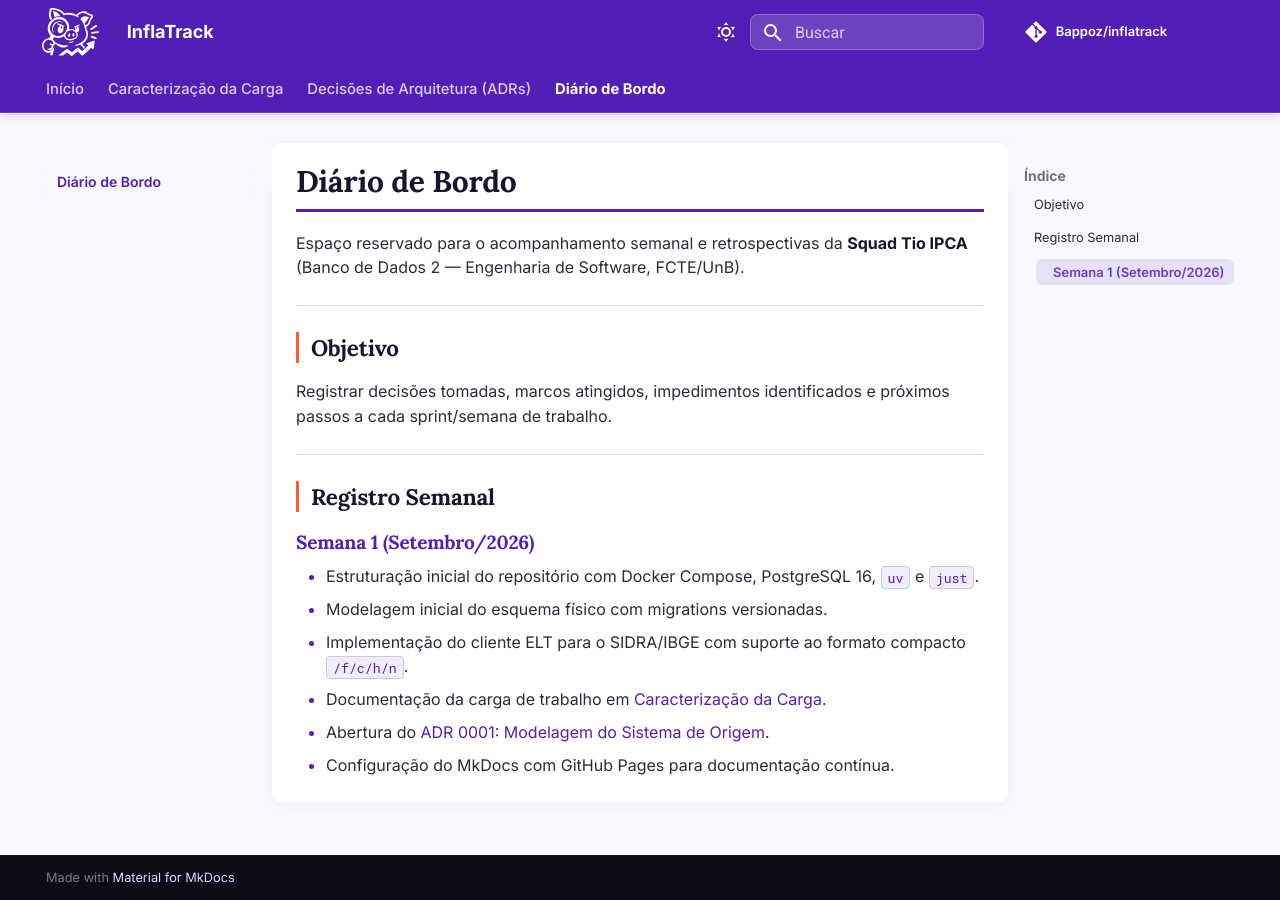
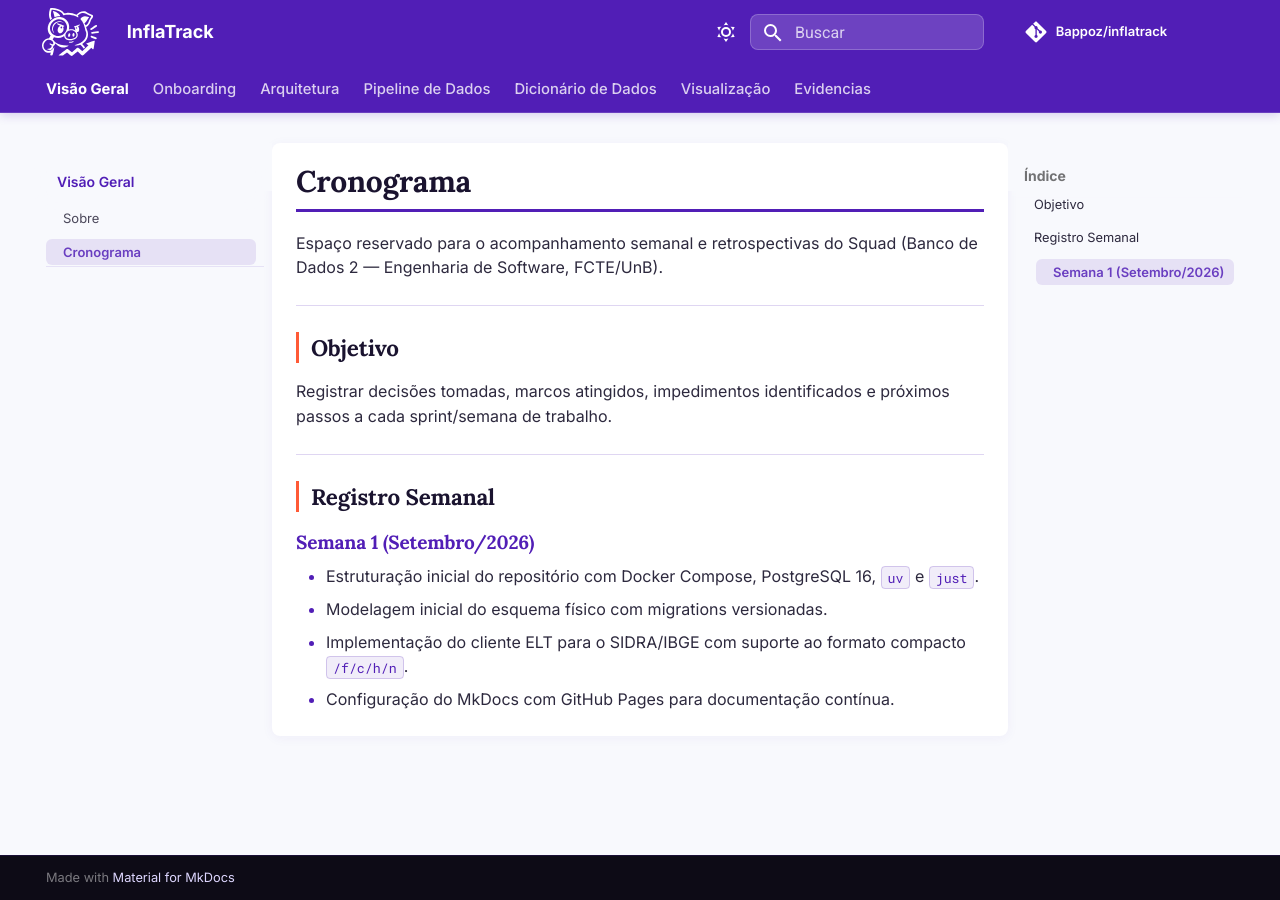
Before and after one commit to Bappoz/inflatrack, an MkDocs documentation site: the page built from docs/visaoGeral/cronograma.md, in a window 1280 px wide. Built offline with MkDocs 1.6.1 and Material for MkDocs 9.7.7, drawn with Linux system fonts in a browser that asks for light colours; comment, search, counter and statistics services are not loaded.

```diff
--- a/docs/diario/index.md
+++ b/docs/visaoGeral/cronograma.md
@@ -1,6 +1,6 @@
-# Diário de Bordo
+# Cronograma
 
-Espaço reservado para o acompanhamento semanal e retrospectivas da **Squad Tio IPCA** (Banco de Dados 2 — Engenharia de Software, FCTE/UnB).
+Espaço reservado para o acompanhamento semanal e retrospectivas do Squad (Banco de Dados 2 — Engenharia de Software, FCTE/UnB).
 
 ---
 
@@ -17,6 +17,4 @@
 - Estruturação inicial do repositório com Docker Compose, PostgreSQL 16, `uv` e `just`.
 - Modelagem inicial do esquema físico com migrations versionadas.
 - Implementação do cliente ELT para o SIDRA/IBGE com suporte ao formato compacto `/f/c/h/n`.
-- Documentação da carga de trabalho em [Caracterização da Carga](../carga.md).
-- Abertura do [ADR 0001: Modelagem do Sistema de Origem](../adr/0001-modelagem-do-sistema-de-origem.md).
 - Configuração do MkDocs com GitHub Pages para documentação contínua.
--- a/mkdocs.yml
+++ b/mkdocs.yml
@@ -55,11 +55,21 @@
   - md_in_html
 
 nav:
-  - Início: index.md
-  - Caracterização da Carga: carga.md
-  - Decisões de Arquitetura (ADRs):
-      - 0001 - Modelagem do Sistema de Origem: adr/0001-modelagem-do-sistema-de-origem.md
-  - Diário de Bordo: diario/index.md
+  - Visão Geral:
+    - Sobre: visaoGeral/sobre.md
+    - Cronograma: visaoGeral/cronograma.md
+  - Onboarding:
+    - Setup: onboarding/setup.md
+  - Arquitetura:
+    - Visão Geral: arquitetura/visaoGeral.md
+    - Fluxo de Dados: arquitetura/fluxoDados.md
+    - Arquitetura Medallion: arquitetura/arquiteturaMedallion.md
+    - Componentes: arquitetura/componentes.md
+    - Fonte Dados: arquitetura/fonteDados.md
+  - Pipeline de Dados: pipeline/pipelineDados.md
+  - Dicionário de Dados: dicionario/dicionario.md
+  - Visualização: visualizacao/visualizacao.md
+  - Evidencias: evidencias/evidencias.md
 
 extra_css:
   - stylesheets/extra.css
```
Also changed, not shown: docs/onboarding/setup.md (added, +26 -0 lines), docs/visaoGeral/sobre.md (renamed from docs/index.md, +1 -37 lines), docs/arquitetura.md (renamed from docs/adr/0001-modelagem-do-sistema-de-origem.md), docs/arquitetura/arquiteturaMedallion.md (added), docs/arquitetura/componentes.md (added), docs/arquitetura/fluxoDados.md (added), docs/arquitetura/fonteDados.md (added), docs/arquitetura/visaoGeral.md (added), docs/dicionario/dicionario.md (added), docs/evidencias/evidencias.md (added), docs/pipeline/pipelineDados.md (added), docs/visualizacao/visualizacao.md (added).
